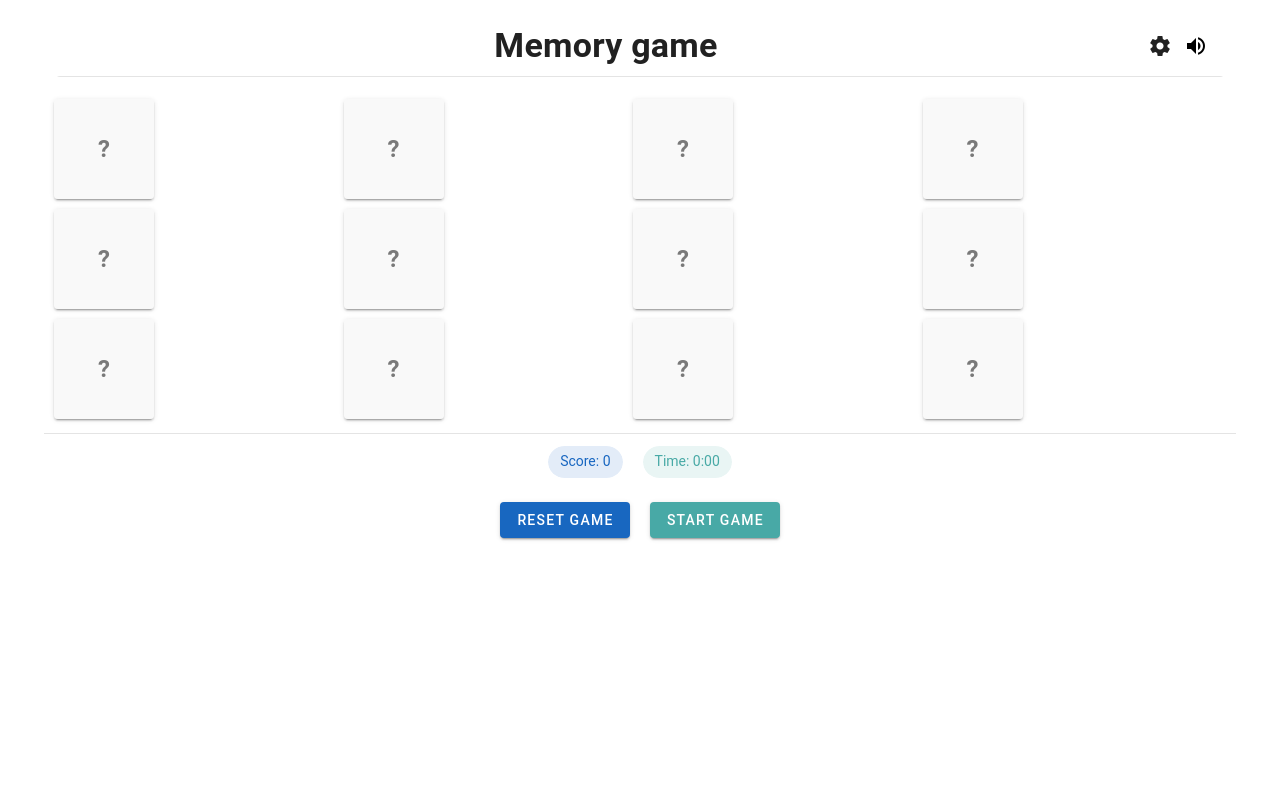
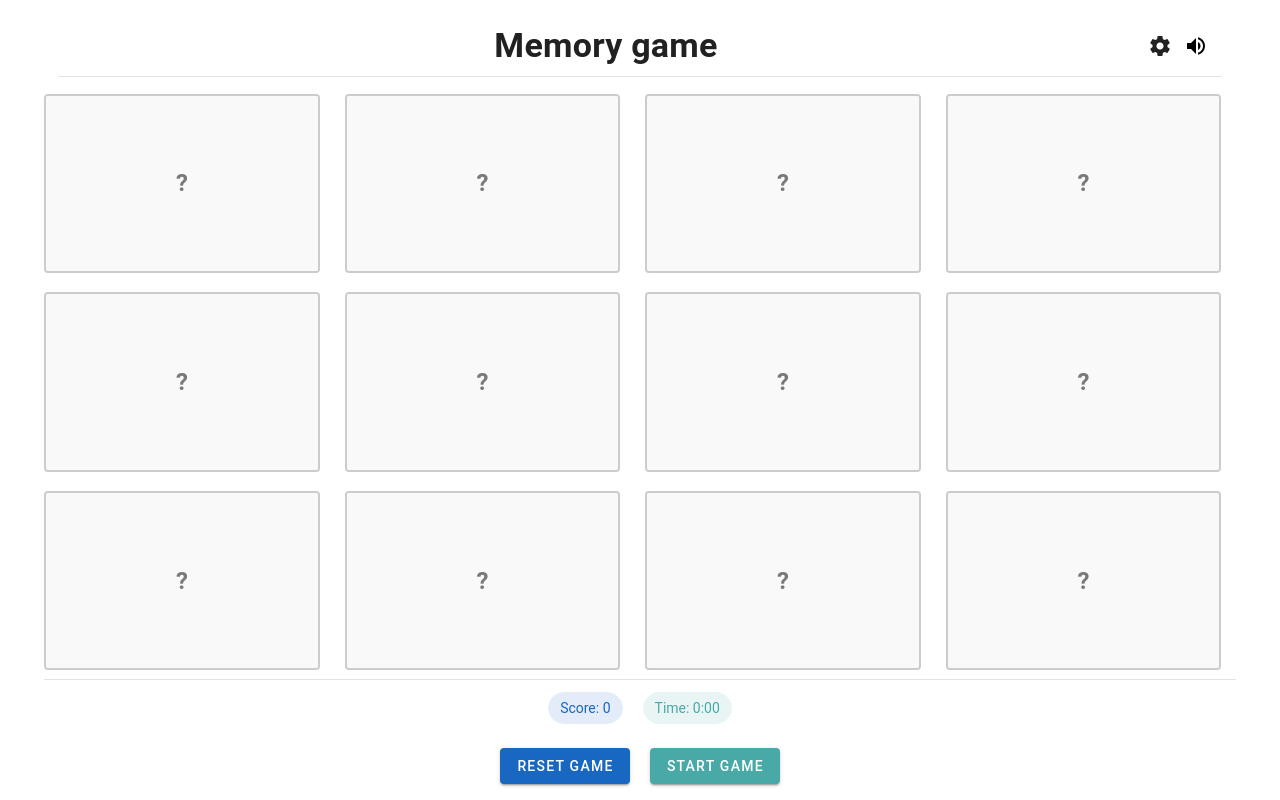
Before and after one commit to onderp2/onderp2.github.io, a Vue app: page / in a window 1280 px wide. Built offline with nearby package versions, Linux system fonts and the light colour scheme.

Commit message:
Update CardSwap.vue

```diff
--- a/src/components/CardSwap.vue
+++ b/src/components/CardSwap.vue
@@ -1,5 +1,5 @@
 <template>
-  <v-container>
+  <v-container class="game-container">
     <v-row no-gutters>
       <v-col cols="12">
         <v-card elevation="0">
@@ -23,14 +23,13 @@
       </v-col>
     </v-row>
 
-    <v-row justify="center" class="cards-grid">
+    <v-row justify="center" class="cards-grid" :style="{gridTemplateColumns: gridFormat}">
       <v-card
           v-for="(card, index) in cards"
           :key="index"
           @click="flipCard(index)"
-          :elevation="card.flipped ? 12 : 2"
-          outlined
           class="memory-card"
+          :elevation="0"
           :class="{ flipped: card.flipped }"
           :disabled="!isActiveSession"
       >
@@ -132,7 +131,7 @@
 
 <script>
 export default {
-  name: 'HelloWorld',
+  name: 'CardSwap',
 
   data() {
     return {
@@ -163,6 +162,14 @@ export default {
       const seconds = this.timeElapsed % 60;
 
       return `${minutes}:${seconds < 10 ? "0" : ""}${seconds}`
+    },
+
+    gridFormat() {
+     if (this.cardsCount === 4) {
+        return "repeat(2, 1fr)";
+      }
+
+      return "repeat(4, 1fr)";
     }
   },
 
@@ -350,22 +357,26 @@ export default {
 </script>
 <style scoped>
 
+.game-container {
+  display: grid;
+  grid-template-rows: auto 1fr auto;
+  height: 100vh;
+}
 .cards-grid {
   display: grid;
   grid-template-columns: repeat(4, 1fr);
   gap: 10px;
   justify-content: center;
   align-items: center;
-  width: 100%;
   overflow: hidden;
   box-sizing: border-box;
-  padding: 10px;
 }
 
 .memory-card {
   aspect-ratio: 1 / 1; /* Ensures cards are always square */
-  max-width: 100px;
-  max-height: 100px;
+  width: 95%;
+  height: 95%;
+  border: 2px solid #ccc;
   cursor: pointer;
   display: flex;
   align-items: center;
```
